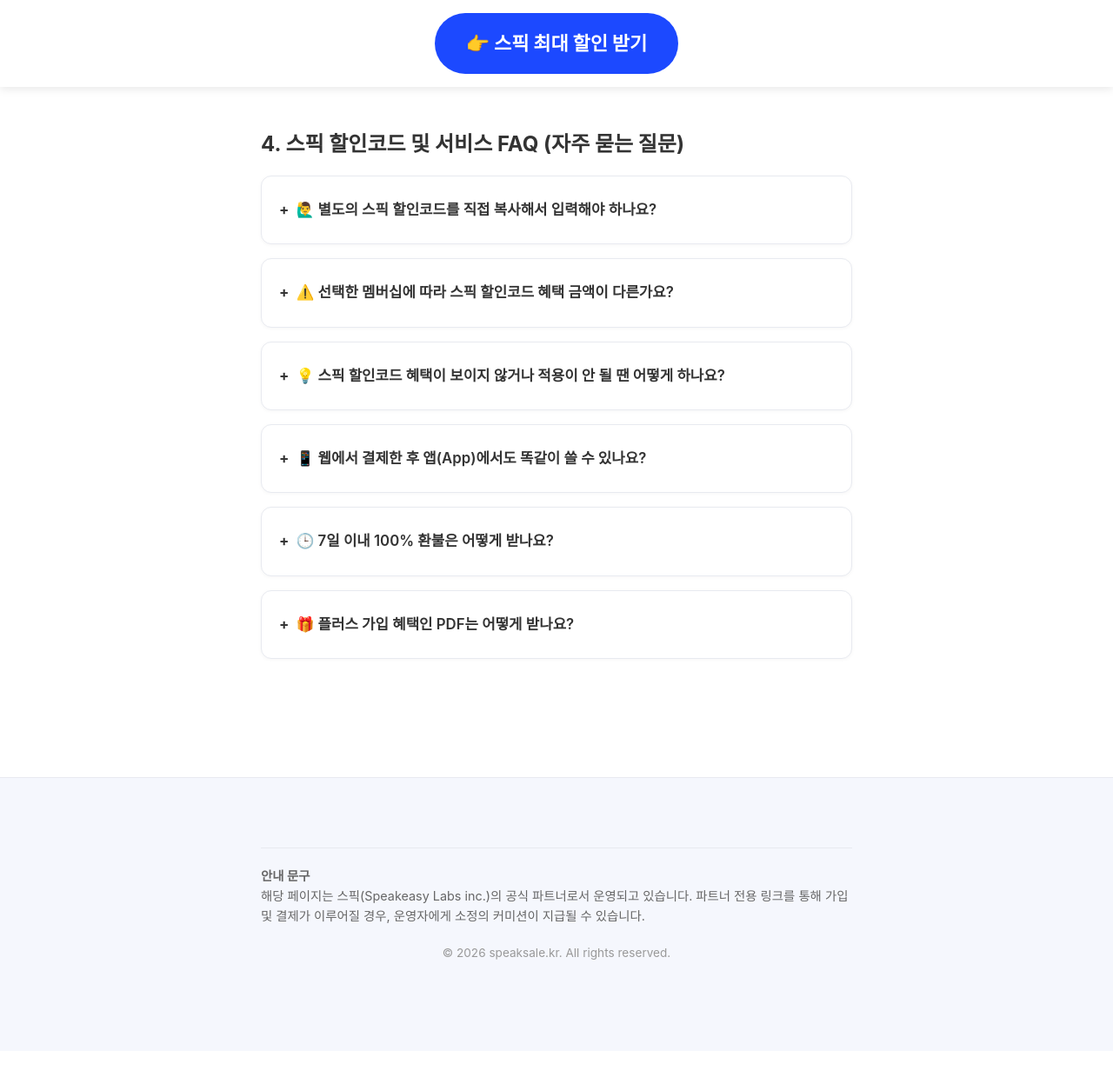
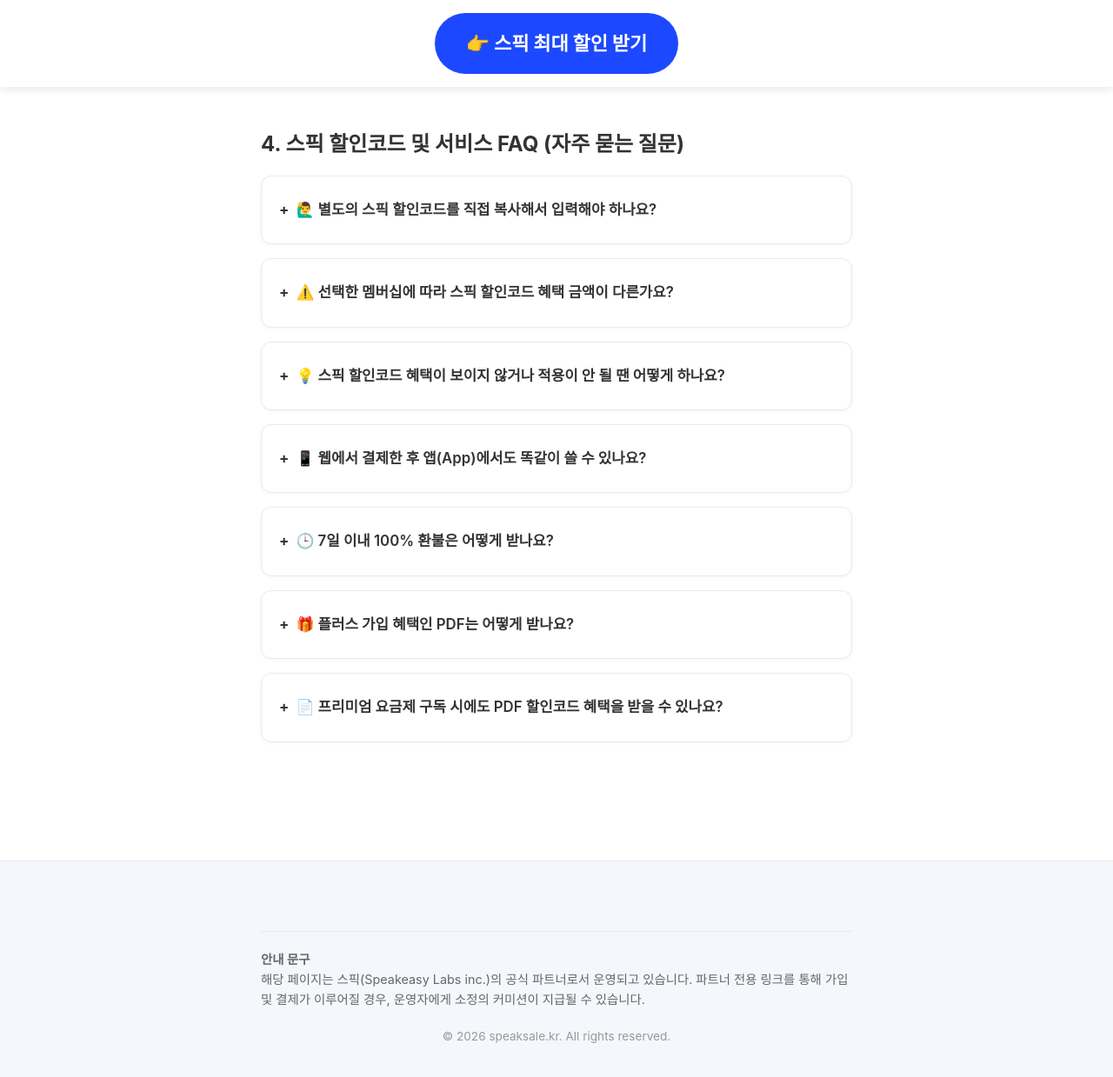
Before and after one commit to kjsjdw/speak_event_page, a Jekyll site: the page built from content/sections/05-faq.md, in a window 1280 px wide and 1305 px high. Shown: the top 1239 px of the window at 87% size. Built offline with Jekyll 4.4.1, drawn with Linux system fonts in a browser that asks for light colours; some web fonts are replaced; our own code applies the rules of GitHub Pages for plain Markdown files.

Commit message:
Update 05-faq.md

```diff
--- a/content/sections/05-faq.md
+++ b/content/sections/05-faq.md
@@ -35,3 +35,13 @@
 <summary>🎁 플러스 가입 혜택인 PDF는 어떻게 받나요?</summary>
 <p>현재 새해 프로모션으로 제공되는 <strong>비즈니스 & 여행 영어 PDF 2종</strong>은 '프리미엄 플러스' 연간권을 결제하시면 등록된 메일로 보내드립니다. 실무와 여행에서 바로 쓰는 핵심 문장이 담겨 있어 활용도가 매우 높습니다.</p>
 </details>
+
+<details>
+<summary>📄 프리미엄 요금제 구독 시에도 PDF 할인코드 혜택을 받을 수 있나요?</summary>
+<p>
+  네, 가능합니다. <strong>프리미엄 플러스 전용 할인코드 링크</strong>를 통해 프리미엄 요금제를 결제하시면 동일하게 PDF 혜택을 받으실 수 있습니다.
+</p>
+<p>
+  다만 이 경우, 프리미엄 전용 링크에서 제공되는 <strong>2만 원 추가 할인은 적용되지 않으므로</strong> 혜택 내용을 잘 비교해 보신 후 본인에게 더 유리한 링크를 선택하시기 바랍니다.
+</p>
+</details>
```
